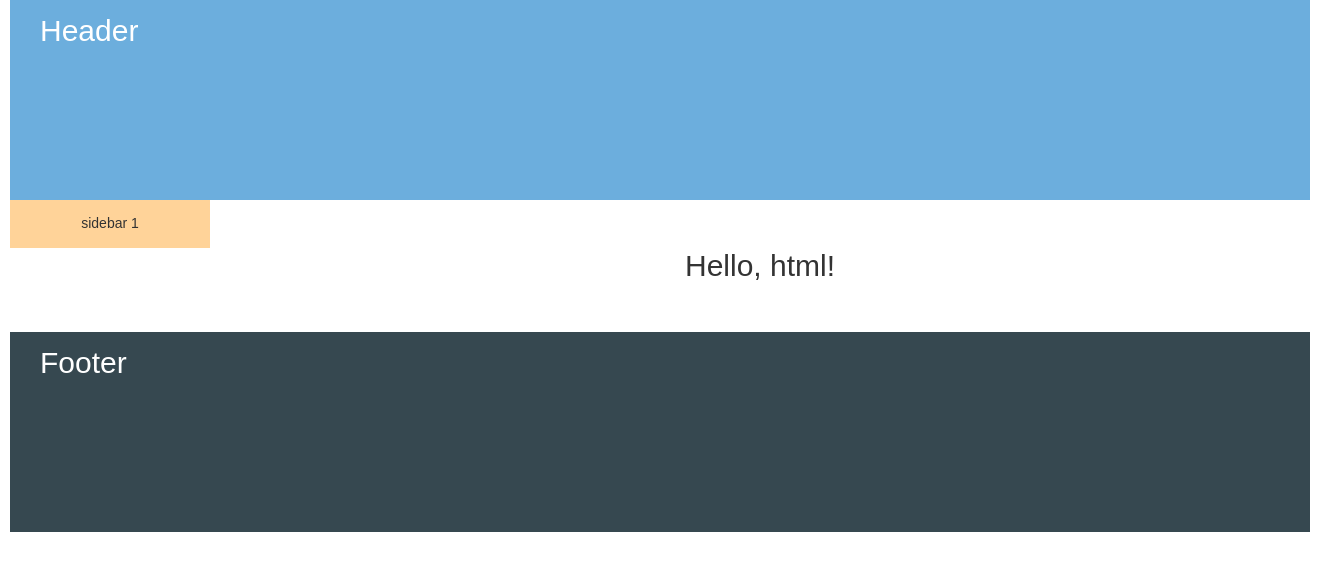
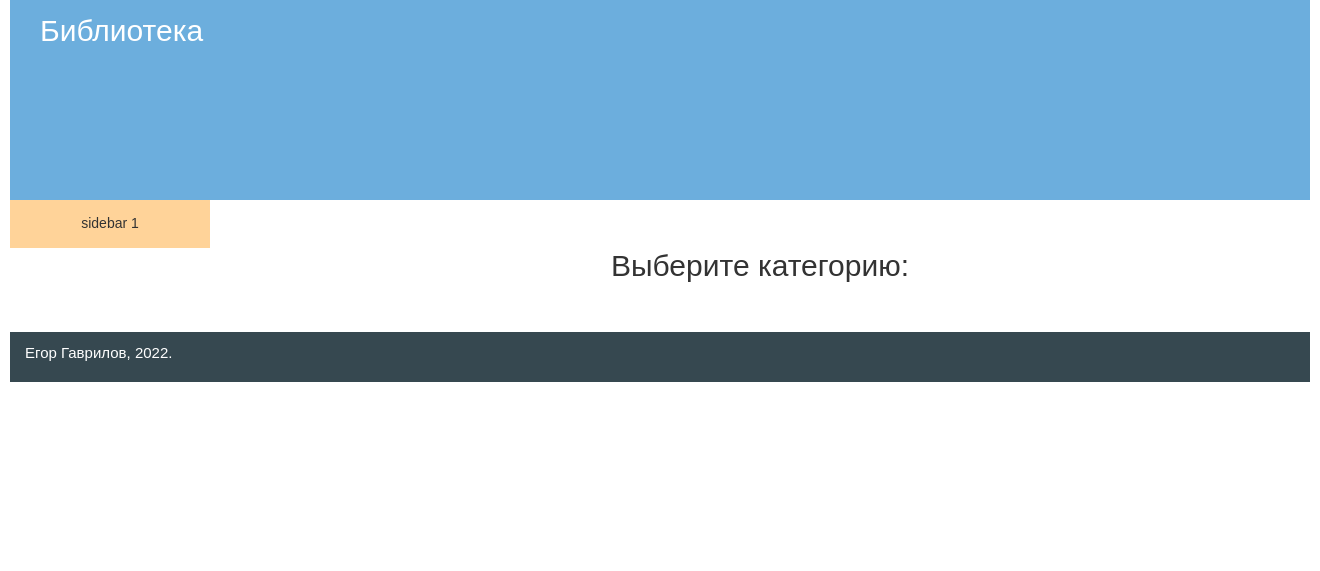
Before and after one commit to react-mveu/library, a PHP site: page / in a window 1320 px wide. Shown: the top 571 px of the page. Run offline with PHP 8.4, Linux system fonts and the light colour scheme; data that the repository does not hold is empty.

Commit message:
Implement template on PHP.

```diff
--- /dev/null
+++ b/components/contents/main.php
@@ -0,0 +1,5 @@
+        <div class="container clearfix">
+            <main class="content">
+                <!-- for-example -->
+                <p style="text-align: center; font-size: 30px; margin: 0; padding: 1.5em 0;">Выберите категорию:</p>
+            </main>
--- /dev/null
+++ b/components/footer.php
@@ -0,0 +1,6 @@
+        <footer class="footer">
+            <p style="font-size: 15px; margin: 0; padding: 10px 1em;">Егор Гаврилов, 2022.</p>
+        </footer>
+    </div>
+</body>
+</html>
--- /dev/null
+++ b/components/header.php
@@ -0,0 +1,16 @@
+<?php
+    include "controllers/db.php"
+?>
+<!DOCTYPE html>
+<html lang="ru">
+<head>
+    <meta charset="UTF-8">
+    <meta name="viewport" content="width=device-width,minimum-scale=1,maximum-scale=10">
+    <title>Библиотека</title>
+    <link rel="stylesheet" href="css/style.css">
+</head>
+<body>
+    <div class="content-wrapper">
+        <header class="header">
+            <p style="font-size: 30px; margin: 0; padding: 10px 1em;">Библиотека</p>
+        </header>
--- /dev/null
+++ b/components/sidebar.php
@@ -0,0 +1,4 @@
+            <aside class="sidebar sidebar1">
+                <p style="text-align: center;">sidebar 1</p>
+            </aside>
+        </div>
--- /dev/null
+++ b/controllers/db.php
@@ -0,0 +1,2 @@
+<?php
+$connect = mysqli_connect('mysql-server', 'root', 'qwerty', 'library');
--- a/css/style.css
+++ b/css/style.css
@@ -377,7 +377,7 @@ html, body {
 }
 
 .footer {
-    height: 200px;
+    height: 50px;
     background: #364850;
     color: #fff;
 }
--- a/index.html
+++ /dev/null
@@ -1,30 +0,0 @@
-<!DOCTYPE html>
-<html lang="ru">
-<head>
-    <meta charset="UTF-8">
-    <meta name="viewport" content="width=device-width,minimum-scale=1,maximum-scale=10">
-    <title>Your title</title>
-    <link rel="stylesheet" href="css/style.css">
-</head>
-<body>
-    <div class="content-wrapper">
-        <header class="header">
-            <p style="font-size: 30px; margin: 0; padding: 10px 1em;">Header</p>
-        </header>
-
-        <div class="container clearfix">
-            <main class="content">
-                <!-- for-example -->
-                <p style="text-align: center; font-size: 30px; margin: 0; padding: 1.5em 0;">Hello, html!</p>
-            </main>
-            <aside class="sidebar sidebar1">
-                <p style="text-align: center;">sidebar 1</p>
-            </aside>
-        </div>
-
-        <footer class="footer">
-            <p style="font-size: 30px; margin: 0; padding: 10px 1em;">Footer</p>
-        </footer>
-    </div>
-</body>
-</html>
--- /dev/null
+++ b/index.php
@@ -0,0 +1,6 @@
+<?php
+
+include "components/header.php";
+include "components/contents/main.php";
+include "components/sidebar.php";
+include "components/footer.php";
```
